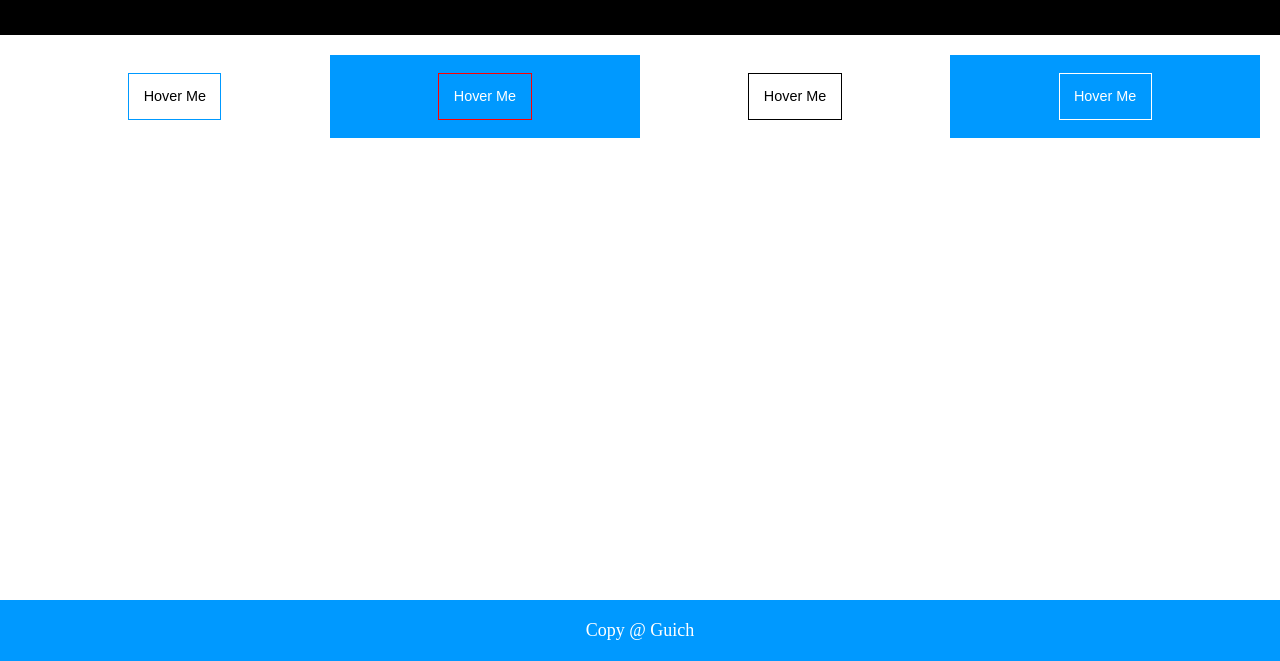
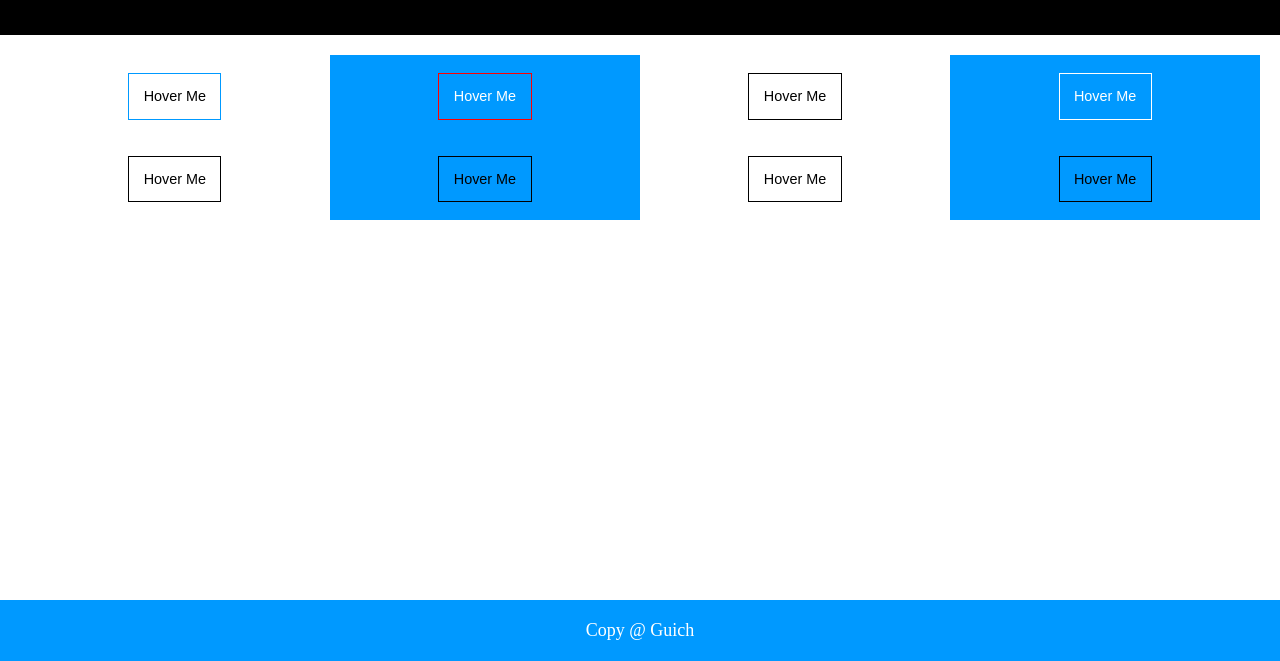
Before and after one commit to caledeito/guichx.github.io, a plain HTML site: page born2code-buttons/index.html in a window 1280 px wide. Shown: the part 139-800 px from the top of the page. Drawn offline with Linux system fonts and the light colour scheme.

Commit message:
Added four more buttons

```diff
--- a/born2code-buttons/index.html
+++ b/born2code-buttons/index.html
@@ -11,7 +11,7 @@
 			<h1>CSS3 Button Effects</h1>
 		</header>
 		<main>
-			<section>
+			<section class="even">
 				<div class="m-3">
 					<button class="button1">Hover Me</button>
 				</div>
@@ -25,6 +25,20 @@
 					<button class="button4">Hover Me</button>
 				</div>
 			</section>
+			<section class="odd">
+				<div class="m-3">
+					<button class="button5">Hover Me</button>
+				</div>
+				<div class="m-3">
+					<button class="button6">Hover Me</button>
+				</div>
+				<div class="m-3">
+					<button class="button7">Hover Me</button>
+				</div>
+				<div class="m-3">
+					<button class="button8">Hover Me</button>
+				</div>
+			</section>
 		</main>
 		<footer>
 			Copy @ Guich
```
